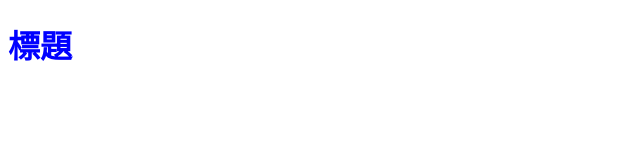
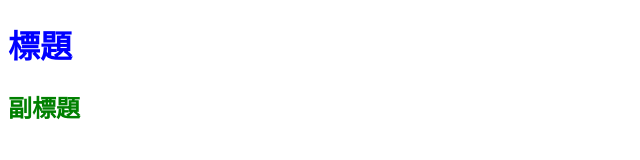
Before and after one commit to Peg-L/git-1020-6, a plain HTML site: page index.html in a window 1280 px wide. Shown: the whole page, without its empty margins (0-640 px from the left). Drawn offline with Linux system fonts and the light colour scheme.

Commit message:
add h2 color

```diff
--- a/all.css
+++ b/all.css
@@ -1,3 +1,6 @@
 h1 {
   color: blue;
 }
+h2{
+  color: green;
+}
--- a/index.html
+++ b/index.html
@@ -8,5 +8,6 @@
 </head>
 <body>
   <h1>標題</h1>
+  <h2>副標題</h2>
 </body>
 </html>
```
